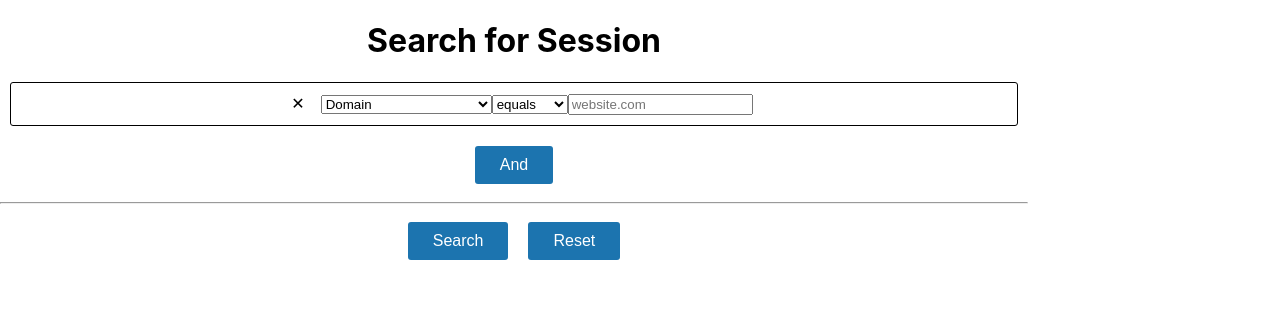
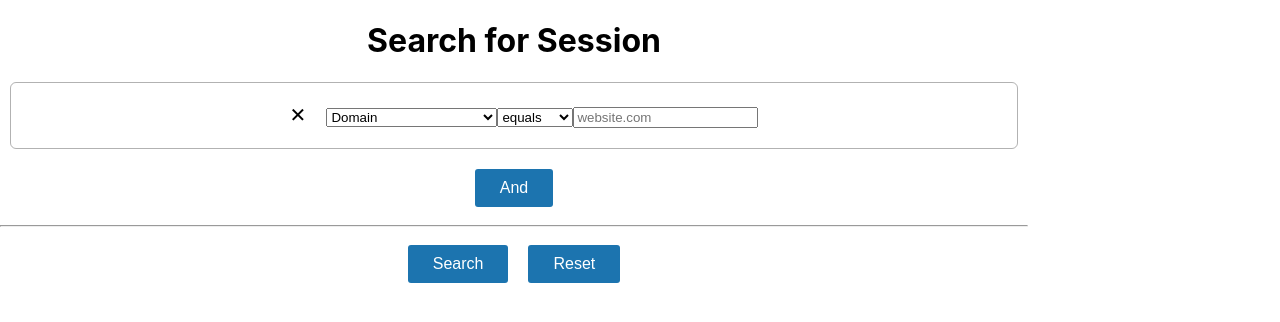
Before and after one commit to KirillSelyukov/QM_technical_Exercise, a React (Create React App) app in the folder qm/: page / in a window 1280 px wide. Shown: the top 322 px of the page. Built offline with nearby package versions, Linux system fonts and the light colour scheme.

Commit message:
make borderder more transporent

```diff
--- a/qm/src/App.css
+++ b/qm/src/App.css
@@ -4,14 +4,6 @@
 }
 
 .btn {
-  /* background-color: blue;
-  margin: 10px;
-  color: white;
-  border-radius: 3px;
-  border: 0px;
-  height: 48px;
-  padding: 0 30px; */
-  /* box-shadow: 0 3px 5px 2px gray; */
   background-color: #1c74af;
   color: white;
   padding: 10px 25px;
@@ -28,11 +20,12 @@
 
 .row {
   color: black;
-  padding: 10px 25px;
-  font-size: 16px;
-  border: 1px solid black;
+  padding: 1em 2em;
+  font-size: 20px;
+  border: 1px solid rgba(0, 0, 0, 0.3);
+
   cursor: pointer;
-  border-radius: 3px;
+  border-radius: 0.3em;
   margin: 10px;
 }
 
--- a/qm/src/App.js
+++ b/qm/src/App.js
@@ -109,7 +109,7 @@ function App() {
     <div className="App">
       <div>
         <h1>Search for Session</h1>
-        {/* {renderRows()} */}
+
         {rows.map((item, index) => (
           <Row
             key={index}
```
